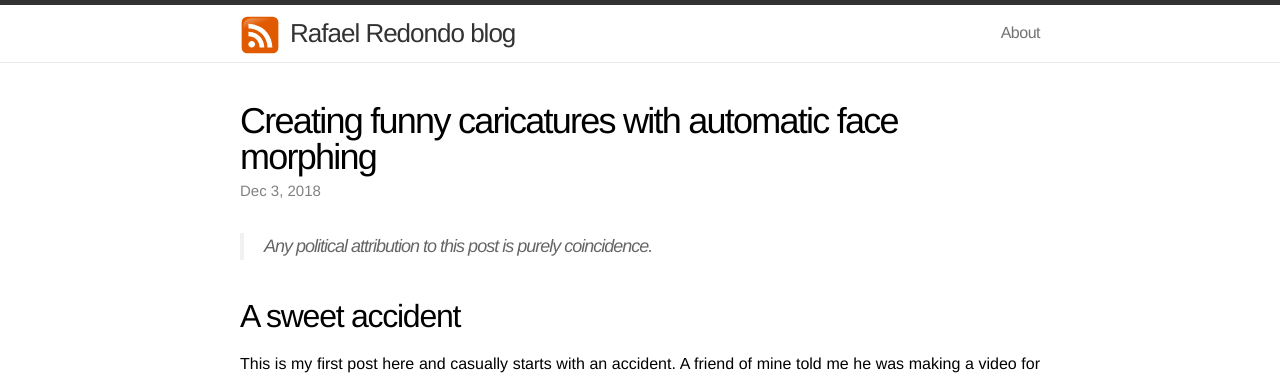
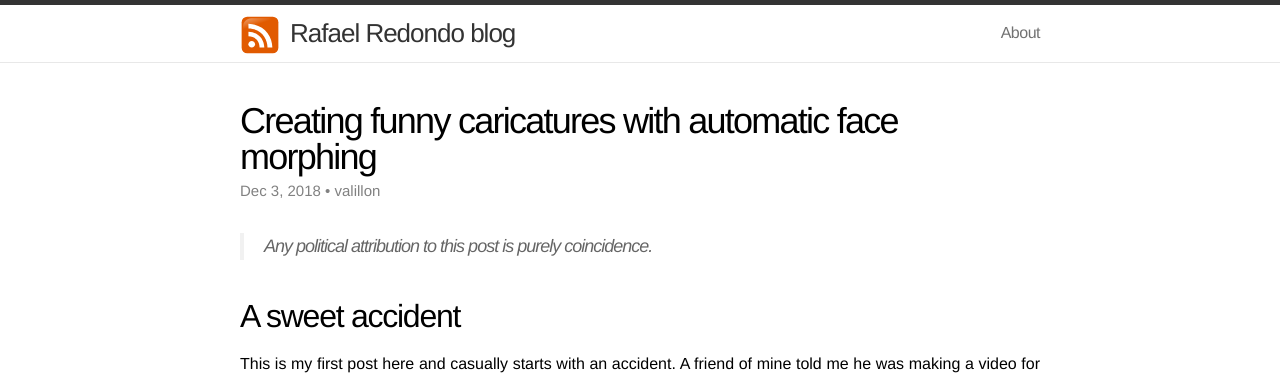
Before and after one commit to valillon/valillon.github.io, a Jekyll site: the page built from _posts/2018-12-03-face-morphing-caricatures.markdown, in a window 1280 px wide and 900 px high. Shown: the top 375 px of the window. Built offline with Jekyll 4.4.1, drawn with Linux system fonts in a browser that asks for light colours; comment, search, counter and statistics services are not loaded; part of the change alters nothing that is shown.

Commit message:
Added headers for social posting

```diff
--- a/_includes/head.html
+++ b/_includes/head.html
@@ -20,4 +20,10 @@
       ga('send', 'pageview');
     </script>
 
+    <!-- Posted header -->
+    {% if page.header-img %}
+    <meta property="og:image" content="{{ site.url }}/{{ page.header-img }}" />
+    {% endif %}
+    <meta property="og:description" content="{{ page.excerpt }}" />
+
 </head>
--- a/_posts/2018-12-03-face-morphing-caricatures.markdown
+++ b/_posts/2018-12-03-face-morphing-caricatures.markdown
@@ -4,7 +4,10 @@ comments: true
 title:  "Creating funny caricatures with automatic face morphing"
 excerpt: "Some examples of facial expression transference between two faces with Dlib and OpenCV to automatically create facial caricatures."
 date:   2018-12-03 12:00:00
+author: "valillon"
+header-img: "./assets/caricatures/donald_trump-hillary_clinton-0001.jpg"
 # img: "./assets/caricatures/antonio_de_la_gandara.jpg"
+tags:       [machine learning, programming, python, neural networks, dlib, caricatures, art, cartoon]
 mathjax: false
 ---
 
```
